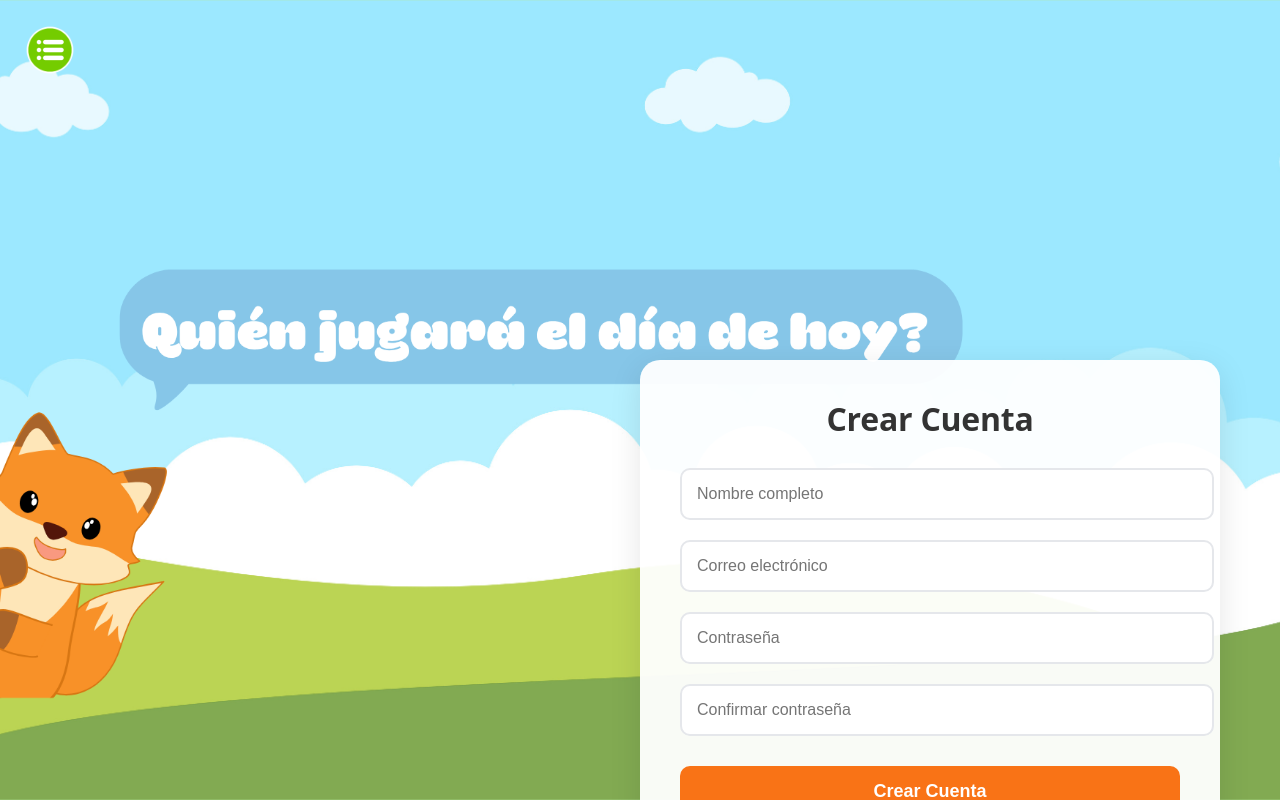
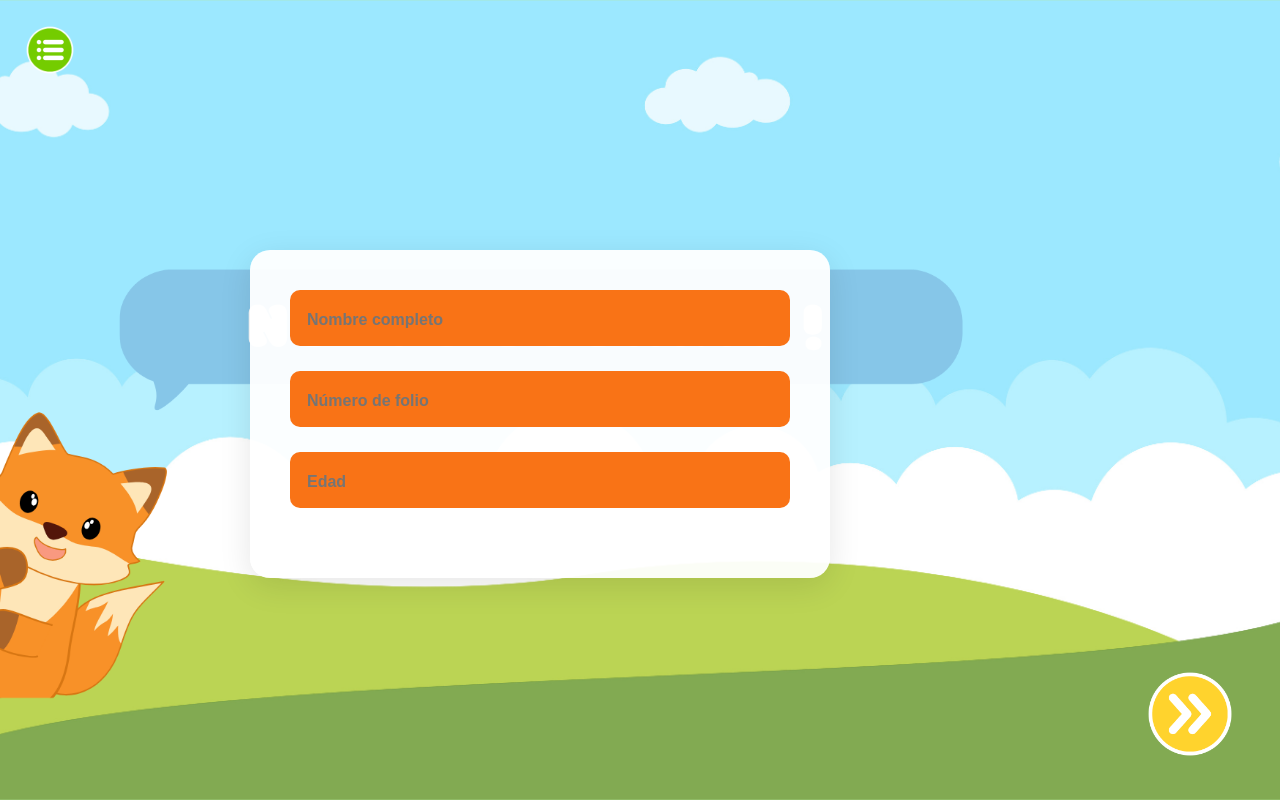
Before and after one commit to Diegopsss/VitaLink, a React (Vite) app: page /sign-up in a window 1280 px wide. Built offline with nearby package versions, Linux system fonts and the light colour scheme.

Commit message:
hola bro solo falta ajustar un poco las barras naranjas para que esten centradas y ns si este funcionando el input checalo

```diff
--- a/src/pages/auth/SignUpPage.tsx
+++ b/src/pages/auth/SignUpPage.tsx
@@ -3,17 +3,16 @@ import { Link, useNavigate } from 'react-router-dom'
 import { motion } from 'framer-motion'
 import fondoGeneral from '../../assets/Images/Backgrounds/fondo_general.svg'
 import zorro from '../../assets/Images/FoxImage/zorro_pagina_2,3.png'
-import globo from '../../assets/Images/Texts/texto_2_globo.png'
+import globo from '../../assets/Images/Texts/texto_3_globo.png'
 import sidebarButton from '../../assets/Images/Buttons/sidebar_button.png'
-import { supabase } from '../../utils/supabase'
+import continueButton from '../../assets/Images/Buttons/continue_button.png'
 import '../../styles/App.css'
 
 function SignUpPage() {
   const [formData, setFormData] = useState({
-    email: '',
-    password: '',
-    confirmPassword: '',
-    name: ''
+    name: '',
+    folio: '',
+    age: ''
   })
   const [loading, setLoading] = useState(false)
   const [error, setError] = useState('')
@@ -28,43 +27,26 @@ function SignUpPage() {
   }
 
   const handleSignUp = async () => {
-    if (!formData.email.trim() || !formData.password.trim() || !formData.name.trim()) {
+    if (!formData.name.trim() || !formData.folio.trim() || !formData.age.trim()) {
       setError('Por favor completa todos los campos')
       return
     }
 
-    if (formData.password !== formData.confirmPassword) {
-      setError('Las contraseñas no coinciden')
-      return
-    }
-
-    if (formData.password.length < 6) {
-      setError('La contraseña debe tener al menos 6 caracteres')
+    if (isNaN(Number(formData.age)) || Number(formData.age) < 1 || Number(formData.age) > 120) {
+      setError('Por favor ingresa una edad válida')
       return
     }
 
     setLoading(true)
     setError('')
 
-    const { error } = await supabase.auth.signUp({
-      email: formData.email.trim(),
-      password: formData.password,
-      options: {
-        data: {
-          name: formData.name.trim()
-        }
-      }
-    })
+    // Simulate sign up process
+    setTimeout(() => {
+      setLoading(false)
+      navigate('/login')
+    }, 1000)
+  }
 
-    setLoading(false)
-
-    if (error) {
-      setError('Error al crear cuenta: ' + error.message)
-      return
-    }
-
-    navigate('/login')
-  }
 
   return (
     <div
@@ -186,8 +168,8 @@ function SignUpPage() {
         transition={{ delay: 0.4, duration: 0.6, ease: 'easeOut' }}
         style={{
           position: 'absolute',
-          top: '45%',
-          left: '50%',
+          top: '250px',
+          left: '250px',
           transform: 'translate(-50%, -50%)',
           width: '500px',
           background: 'rgba(255, 255, 255, 0.95)',
@@ -197,17 +179,13 @@ function SignUpPage() {
           boxShadow: '0 8px 32px rgba(0,0,0,0.1)',
         }}
       >
-        <h2 style={{
-          fontSize: '32px',
-          fontWeight: '700',
-          color: '#333',
-          marginBottom: '30px',
-          textAlign: 'center'
+        {/* Campo Nombre */}
+        <div style={{
+          marginBottom: '25px',
+          backgroundColor: '#f97316',
+          borderRadius: '10px',
+          padding: '15px'
         }}>
-          Crear Cuenta
-        </h2>
-
-        <div style={{ marginBottom: '20px' }}>
           <input
             type="text"
             name="name"
@@ -216,115 +194,90 @@ function SignUpPage() {
             onChange={handleInputChange}
             style={{
               width: '100%',
-              padding: '15px',
-              borderRadius: '10px',
-              border: '2px solid #e5e7eb',
+              background: 'transparent',
+              border: 'none',
+              outline: 'none',
+              color: '#fff',
               fontSize: '16px',
-              outline: 'none',
-              transition: 'border-color 0.3s',
+              fontWeight: '600',
             }}
-            onFocus={(e) => e.target.style.borderColor = '#f97316'}
-            onBlur={(e) => e.target.style.borderColor = '#e5e7eb'}
           />
         </div>
 
-        <div style={{ marginBottom: '20px' }}>
+        {/* Campo Folio */}
+        <div style={{
+          marginBottom: '25px',
+          backgroundColor: '#f97316',
+          borderRadius: '10px',
+          padding: '15px'
+        }}>
           <input
-            type="email"
-            name="email"
-            placeholder="Correo electrónico"
-            value={formData.email}
+            type="text"
+            name="folio"
+            placeholder="Número de folio"
+            value={formData.folio}
             onChange={handleInputChange}
             style={{
               width: '100%',
-              padding: '15px',
-              borderRadius: '10px',
-              border: '2px solid #e5e7eb',
+              background: 'transparent',
+              border: 'none',
+              outline: 'none',
+              color: '#fff',
               fontSize: '16px',
-              outline: 'none',
-              transition: 'border-color 0.3s',
+              fontWeight: '600',
             }}
-            onFocus={(e) => e.target.style.borderColor = '#f97316'}
-            onBlur={(e) => e.target.style.borderColor = '#e5e7eb'}
           />
         </div>
 
-        <div style={{ marginBottom: '20px' }}>
+        {/* Campo Edad */}
+        <div style={{
+          marginBottom: '30px',
+          backgroundColor: '#f97316',
+          borderRadius: '10px',
+          padding: '15px'
+        }}>
           <input
-            type="password"
-            name="password"
-            placeholder="Contraseña"
-            value={formData.password}
+            type="text"
+            name="age"
+            placeholder="Edad"
+            value={formData.age}
             onChange={handleInputChange}
             style={{
               width: '100%',
-              padding: '15px',
-              borderRadius: '10px',
-              border: '2px solid #e5e7eb',
+              background: 'transparent',
+              border: 'none',
+              outline: 'none',
+              color: '#fff',
               fontSize: '16px',
-              outline: 'none',
-              transition: 'border-color 0.3s',
+              fontWeight: '600',
             }}
-            onFocus={(e) => e.target.style.borderColor = '#f97316'}
-            onBlur={(e) => e.target.style.borderColor = '#e5e7eb'}
           />
         </div>
+      </motion.div>
 
-        <div style={{ marginBottom: '30px' }}>
-          <input
-            type="password"
-            name="confirmPassword"
-            placeholder="Confirmar contraseña"
-            value={formData.confirmPassword}
-            onChange={handleInputChange}
-            style={{
-              width: '100%',
-              padding: '15px',
-              borderRadius: '10px',
-              border: '2px solid #e5e7eb',
-              fontSize: '16px',
-              outline: 'none',
-              transition: 'border-color 0.3s',
-            }}
-            onFocus={(e) => e.target.style.borderColor = '#f97316'}
-            onBlur={(e) => e.target.style.borderColor = '#e5e7eb'}
-          />
-        </div>
-
-        <motion.button
-          whileHover={{ scale: 1.02 }}
-          whileTap={{ scale: 0.98 }}
+      {/* Botón continuar abajo a la derecha */}
+      <motion.div
+        initial={{ opacity: 0 }}
+        animate={{ opacity: 1 }}
+        transition={{ delay: 0.6, duration: 0.5, ease: 'easeOut' }}
+        style={{
+          position: 'absolute',
+          bottom: '10px',
+          right: '20px',
+          zIndex: 1,
+        }}
+      >
+        <img
+          src={continueButton}
+          alt="Continuar"
           onClick={handleSignUp}
-          disabled={loading}
           style={{
-            width: '100%',
-            padding: '15px',
-            borderRadius: '10px',
-            border: 'none',
-            background: loading ? '#94a3b8' : '#f97316',
-            color: '#fff',
-            fontSize: '18px',
-            fontWeight: '700',
+            width: '140px',
+            borderRadius: '50%',
             cursor: loading ? 'wait' : 'pointer',
-            transition: 'background-color 0.3s',
+            opacity: loading ? 0.6 : 1,
           }}
-        >
-          {loading ? 'Creando cuenta...' : 'Crear Cuenta'}
-        </motion.button>
-
-        <div style={{ textAlign: 'center', marginTop: '20px' }}>
-          <Link
-            to="/login"
-            style={{
-              color: '#f97316',
-              textDecoration: 'none',
-              fontSize: '16px',
-              fontWeight: '600'
-            }}
-          >
-            ¿Ya tienes cuenta? Inicia sesión
-          </Link>
-        </div>
+        />
       </motion.div>
     </div>
   )
```
Also changed, not shown: src/assets/Images/Texts/texto_3_globo.png (added), src/assets/Images/signup images/barra_formulario.png (added).
